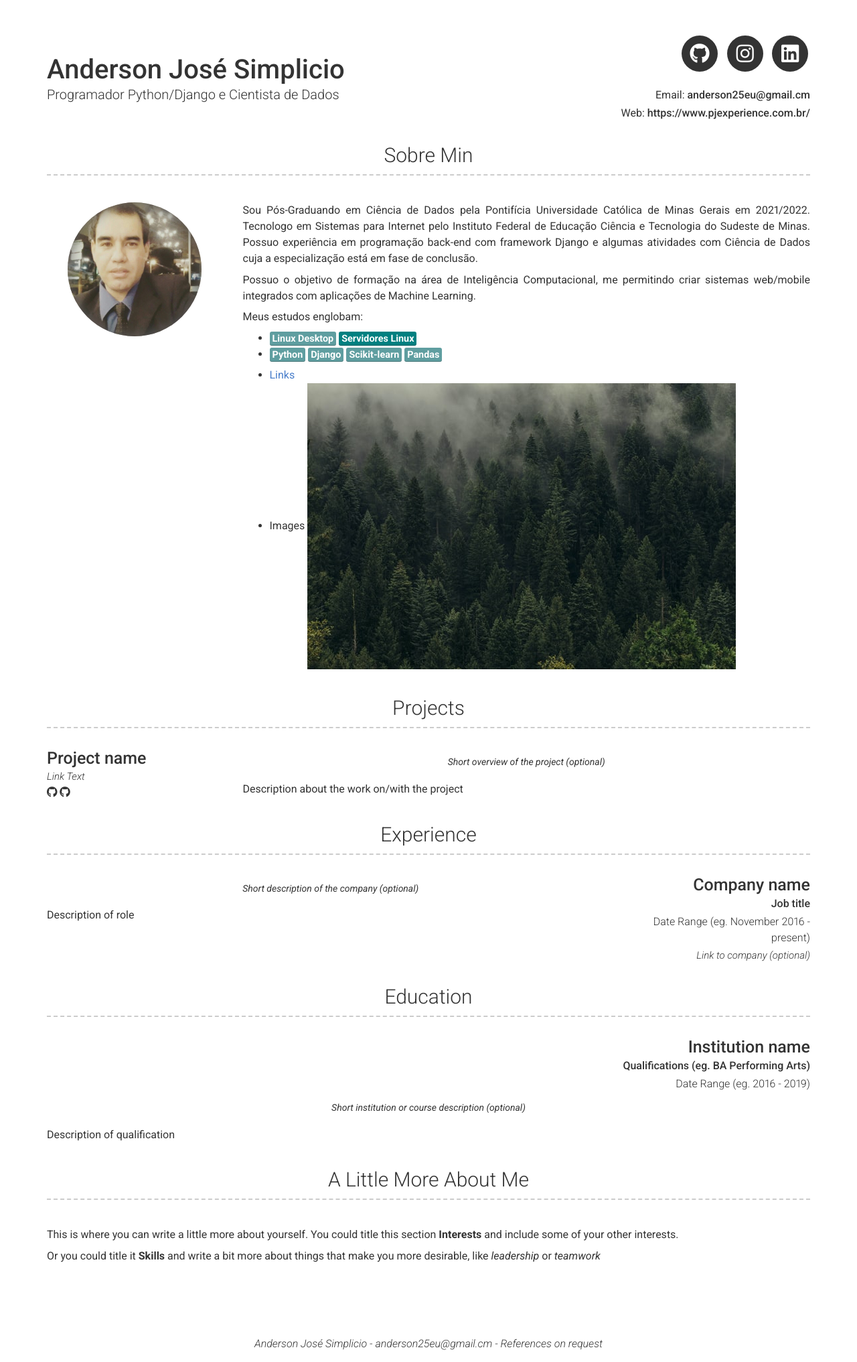
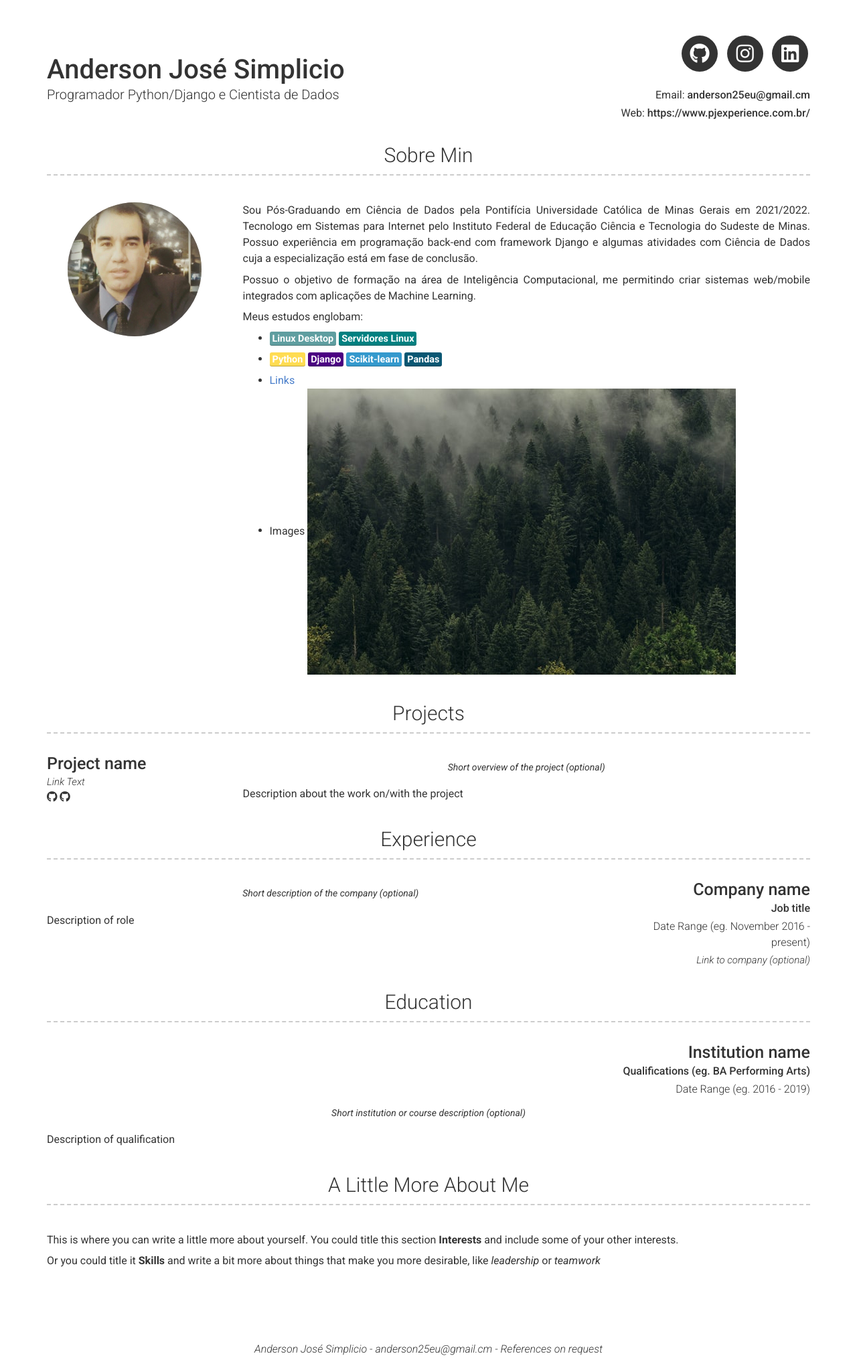
Before and after one commit to andersonsimplicio/works, a Jekyll site: the page built from index.md, in a window 1280 px wide. Shown: the whole page at 67% size. Built offline with Jekyll 4.4.1, drawn with Linux system fonts in a browser that asks for light colours; nearby versions of some CDN libraries.

Commit message:
Linguagens preferenciais

```diff
--- a/_config.yml
+++ b/_config.yml
@@ -39,10 +39,11 @@ about_content: |
   Meus estudos englobam:
     - <mark style="background-color:#5F9EA0;font-weight: bold;">Linux Desktop</mark>
       <mark style="background-color:#008080;font-weight: bold;">Servidores Linux</mark>
-    - <mark style="background-color:#5F9EA0;font-weight: bold;">Python</mark>
-      <mark style="background-color:#5F9EA0;font-weight: bold;">Django</mark>
-      <mark style="background-color:#5F9EA0;font-weight: bold;">Scikit-learn</mark>
-      <mark style="background-color:#5F9EA0;font-weight: bold;">Pandas</mark>
+
+    - <mark style="background-color:#ffdc52;font-weight: bold;">Python</mark>
+      <mark style="background-color:#4B0082;font-weight: bold;">Django</mark>
+      <mark style="background-color:#3499cd;font-weight: bold;">Scikit-learn</mark>
+      <mark style="background-color:#0a5773;font-weight: bold;">Pandas</mark>
 
     - <a href="google.com">Links</a>
     - Images ![alt text](/images/landscape-trees.jpg "Trees")
```
